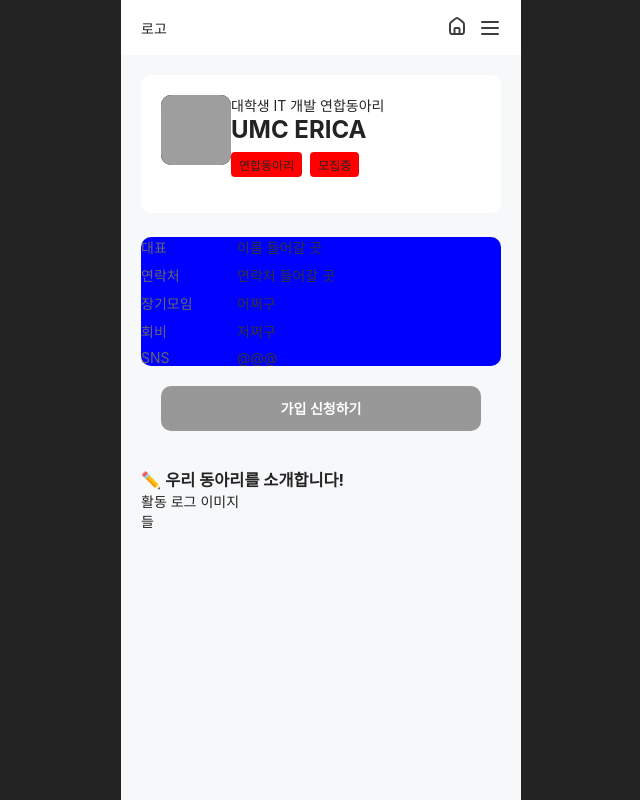
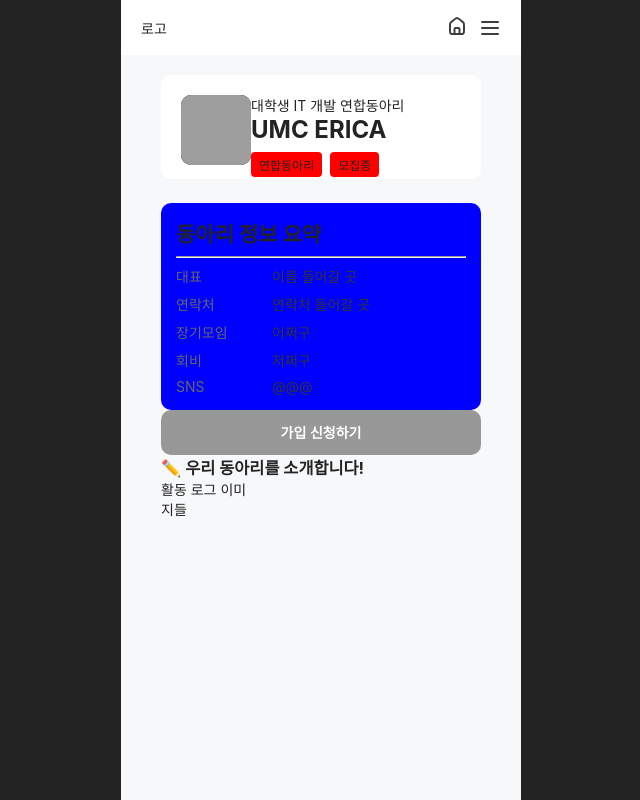
Before and after one commit to ERICA-Club-Hub/Frontend, a React (Vite) app: page /club/1 in a window 1280 px wide. Shown: the whole page, without its empty margins (319-959 px from the left). Built offline with nearby package versions, Linux system fonts and the light colour scheme; grey boxes are pictures that could not be loaded; a web font is replaced by a local one.

Commit message:
style : px 및 정렬 수정

```diff
--- a/src/pages/club-detail/ClubDetailPage.tsx
+++ b/src/pages/club-detail/ClubDetailPage.tsx
@@ -25,6 +25,8 @@
 
             <ClubInfo>
                 <ClubDetails>
+                    <h2>동아리 정보 요약</h2>
+                    <hr />
                     <DetailRow>
                         <DetailLabel>대표</DetailLabel>
                         <DetailValue>이름 들어갈 곳</DetailValue>
@@ -47,9 +49,8 @@
                     </DetailRow>
                 </ClubDetails>
             </ClubInfo>
-            <div style={{ margin: '20px' }}>
-                <Button size="large">가입 신청하기</Button>
-            </div>
+            <Button size="large">가입 신청하기</Button>
+
             {/* <TabContainer>
                     <TabButton
                         isActive={activeTab === 'intro'}
@@ -94,13 +95,16 @@
 };
 
 const PageContainer = styled.div`
-    //
-    min-width: 320px;
+    display: flex;
+    flex-direction: column;
+    align-items: center;
     margin: 0 auto;
     padding: 20px;
 `;
 
 const ClubHeader = styled.div`
+    width: 320px;
+    height: 104px;
     background: white;
     display: flex;
     padding: 20px;
@@ -116,6 +120,8 @@
 `;
 
 const ClubInfo = styled.div`
+    width: 320px;
+    height: 201px;
     border-radius: 10px;
     background-color: blue;
     flex: 1;
@@ -141,7 +147,9 @@
 `;
 
 const ClubDetails = styled.div`
-    display: grid;
+    padding: 15px;
+    display: flex;
+    flex-direction: column;
     gap: 8px;
 `;
 
@@ -179,7 +187,7 @@
 // `;
 
 const TabContent = styled.div`
-    padding: 16px 0;
+    width: 320px;
 `;
 
 const LogGrid = styled.div`
```
